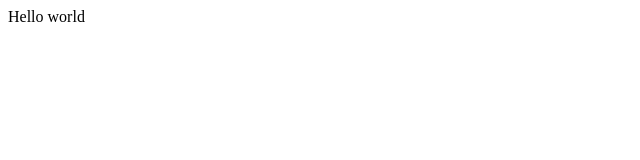
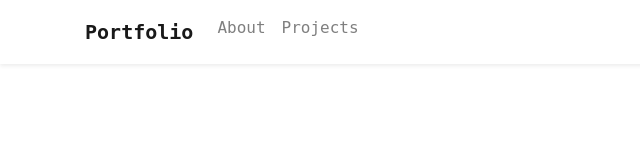
Before and after one commit to Prokane96/portfolio, a plain HTML site: page index.html in a window 1280 px wide. Shown: the whole page, without its empty margins (0-640 px from the left). Drawn offline with nearby package versions, Linux system fonts and the light colour scheme.

Commit message:
Added Navbar, added style css

```diff
--- a/index.html
+++ b/index.html
@@ -1,12 +1,33 @@
-Hello world <!DOCTYPE html>
+<!DOCTYPE html>
 <html lang="en">
 <head>
     <meta charset="UTF-8">
     <meta http-equiv="X-UA-Compatible" content="IE=edge">
     <meta name="viewport" content="width=device-width, initial-scale=1.0">
-    <title>Document</title>
+    <link rel="stylesheet" href="https://cdn.jsdelivr.net/npm/bootstrap@4.3.1/dist/css/bootstrap.min.css" integrity="sha384-ggOyR0iXCbMQv3Xipma34MD+dH/1fQ784/j6cY/iJTQUOhcWr7x9JvoRxT2MZw1T" crossorigin="anonymous">
+    <link rel="icon" type="image/png" href="">
+    <Link rel="stylesheet" href="style.css">
+    <title>Portfolio</title>
 </head>
 <body>
+    <nav class="navbar navbar-expand-lg navbar-light shadow-sm">
+        <div class="container">
+        <a class="navbar-brand title-icon" href="#"><span class="font-primary">P</span>ortfolio</a>
+        <button class="navbar-toggler" type="button" data-bs-toggle="collapse" data-bs-target="#navbarToggler" >
+        <span class="navbar-toggler-icon"></span>
+        </button>
 
+            <div class="collapse navbar-collapse" id="navbarToggler">
+            <ul class="navbar-nav ms-aut mb-2">
+               <li class="nav-item">
+                  <a class="nav-link font-black" href="#about">About</a>
+            </li>
+            <li class="nav-item">
+              <a class="nav-link font-black" href="#project">Projects</a>
+            </li>
+          </ul>
+        </div>
+      </nav>
+   <script src="https://cdn.jsdelivr.net/npm/bootstrap@4.3.1/dist/js/bootstrap.min.js" integrity="sha384-JjSmVgyd0p3pXB1rRibZUAYoIIy6OrQ6VrjIEaFf/nJGzIxFDsf4x0xIM+B07jRM" crossorigin="anonymous"></script>
 </body>
 </html>
--- /dev/null
+++ b/style.css
@@ -0,0 +1,18 @@
+/**********
+
+COMMON
+
+**********/
+
+body{
+    font-family: "monospace", sans-serif;
+}
+
+.font-primary{
+    color: #
+}
+
+.title-icon {
+    font-size: 20px;
+    font-weight: bold;
+}
```
